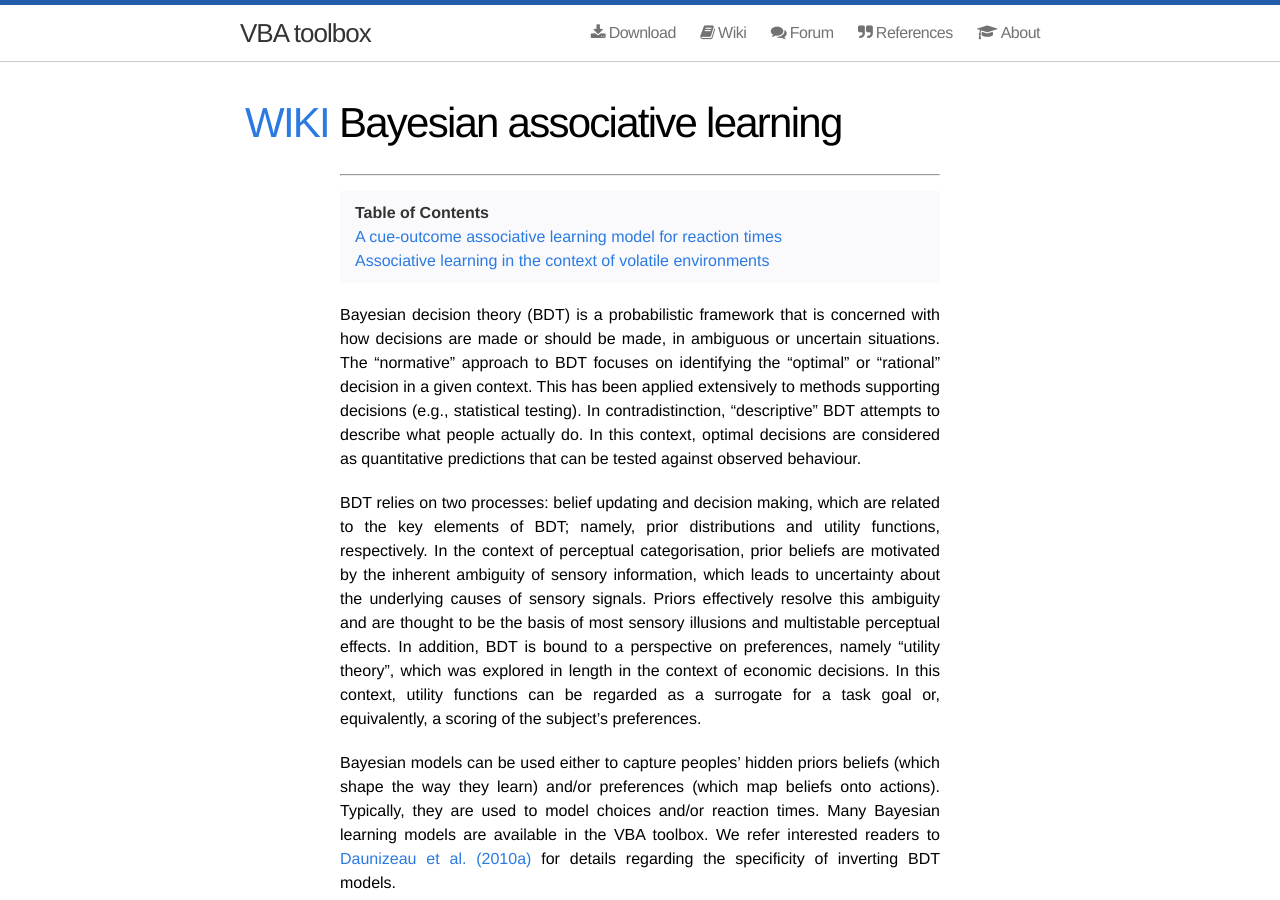
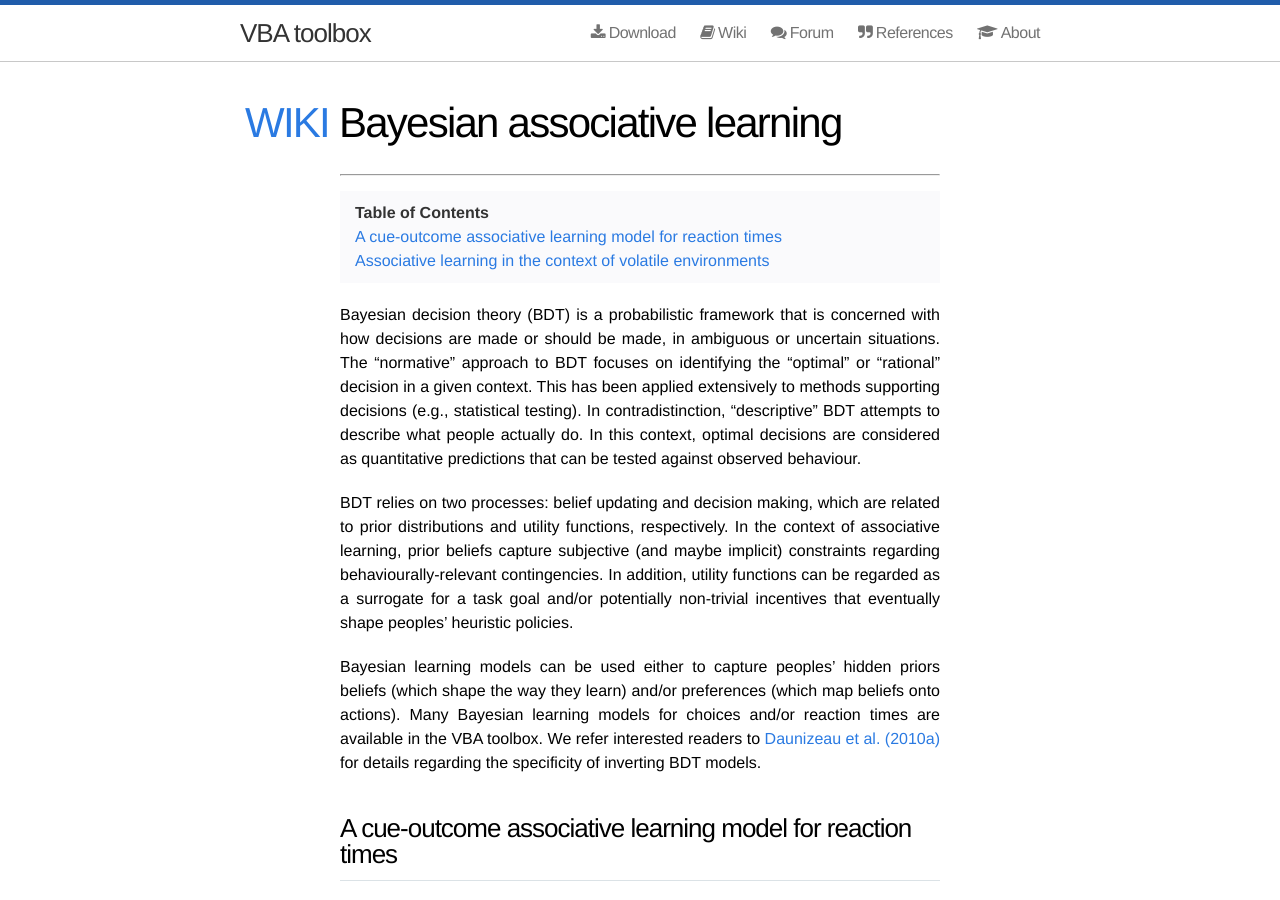
Before and after one commit to MBB-team/VBA-toolbox, a Jekyll site: the page built from _wiki/bayesian-learning.md, in a window 1280 px wide and 900 px high. Built offline with Jekyll 4.4.1, drawn with Linux system fonts in a browser that asks for light colours; nearby versions of some CDN libraries.

Commit message:
Update bayesian-learning.md

```diff
--- a/_wiki/bayesian-learning.md
+++ b/_wiki/bayesian-learning.md
@@ -6,9 +6,9 @@ title: "Bayesian associative learning"
 
 Bayesian decision theory (BDT) is a probabilistic framework that is concerned with how decisions are made or should be made, in ambiguous or uncertain situations. The “normative” approach to BDT focuses on identifying the “optimal” or “rational” decision in a given context. This has been applied extensively to methods supporting decisions (e.g., statistical testing). In contradistinction, “descriptive” BDT attempts to describe what people actually do. In this context, optimal decisions are considered as quantitative predictions that can be tested against observed behaviour.
 
-BDT relies on two processes: belief updating and decision making, which are related to the key elements of BDT; namely, prior distributions and utility functions, respectively. In the context of perceptual categorisation, prior beliefs are motivated by the inherent ambiguity of sensory information, which leads to uncertainty about the underlying causes of sensory signals. Priors effectively resolve this ambiguity and are thought to be the basis of most sensory illusions and multistable perceptual effects. In addition, BDT is bound to a perspective on preferences, namely “utility theory”, which was explored in length in the context of economic decisions. In this context, utility functions can be regarded as a surrogate for a task goal or, equivalently, a scoring of the subject’s preferences.
+BDT relies on two processes: belief updating and decision making, which are related to prior distributions and utility functions, respectively. In the context of associative learning, prior beliefs capture subjective (and maybe implicit) constraints regarding behaviourally-relevant contingencies. In addition, utility functions can be regarded as a surrogate for a task goal and/or potentially non-trivial incentives that eventually shape peoples' heuristic policies.
 
-Bayesian models can be used either to capture peoples' hidden priors beliefs (which shape the way they learn) and/or preferences (which map beliefs onto actions). Typically, they are used to model choices and/or reaction times. Many Bayesian learning models are available in the VBA toolbox. We refer interested readers to [Daunizeau et al. (2010a)](http://journals.plos.org/plosone/article?id=10.1371/journal.pone.0015554) for details regarding the specificity of inverting BDT models.
+Bayesian learning models can be used either to capture peoples' hidden priors beliefs (which shape the way they learn) and/or preferences (which map beliefs onto actions). Many Bayesian learning models for choices and/or reaction times are available in the VBA toolbox. We refer interested readers to [Daunizeau et al. (2010a)](http://journals.plos.org/plosone/article?id=10.1371/journal.pone.0015554) for details regarding the specificity of inverting BDT models.
 
 
 ## A cue-outcome associative learning model for reaction times
```
